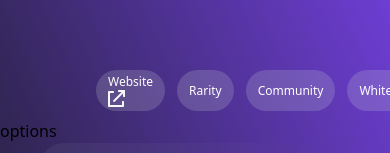
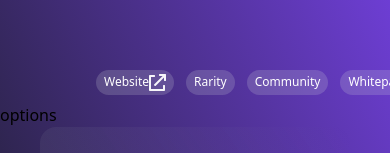
Before and after one commit to trustlessmatt/sol_supply, a React (Create React App) app: page / in a window 390 px wide. Shown: the part 330-483 px from the top of the page. Built offline with nearby package versions, Linux system fonts and the light colour scheme.

Commit message:
button custom class fix

```diff
--- a/src/index.css
+++ b/src/index.css
@@ -4,10 +4,10 @@
 
 @layer components {
   .btn-primary {
-    @apply bg-gray-300/20 text-white rounded-3xl text-xs py-1 px-3;
+    @apply flex bg-gray-300/20 text-white rounded-3xl text-xs py-1 px-2 place-content-center;
   }
 
   .breakdown {
-    @apply bg-gradient-to-tr from-gray-400/20 to-gray-200/0 rounded-3xl py-6 mx-10 sm:mx-40 md:mx-60 lg:mx-64 xl:mx-80 2xl:mx-96 2xl:px-20;
+    @apply bg-gradient-to-tr from-gray-400/20 to-gray-200/0 rounded-2xl py-6 mx-10 sm:mx-40 md:mx-60 lg:mx-64 xl:mx-80 2xl:mx-96 2xl:px-20;
   }
 }
```
